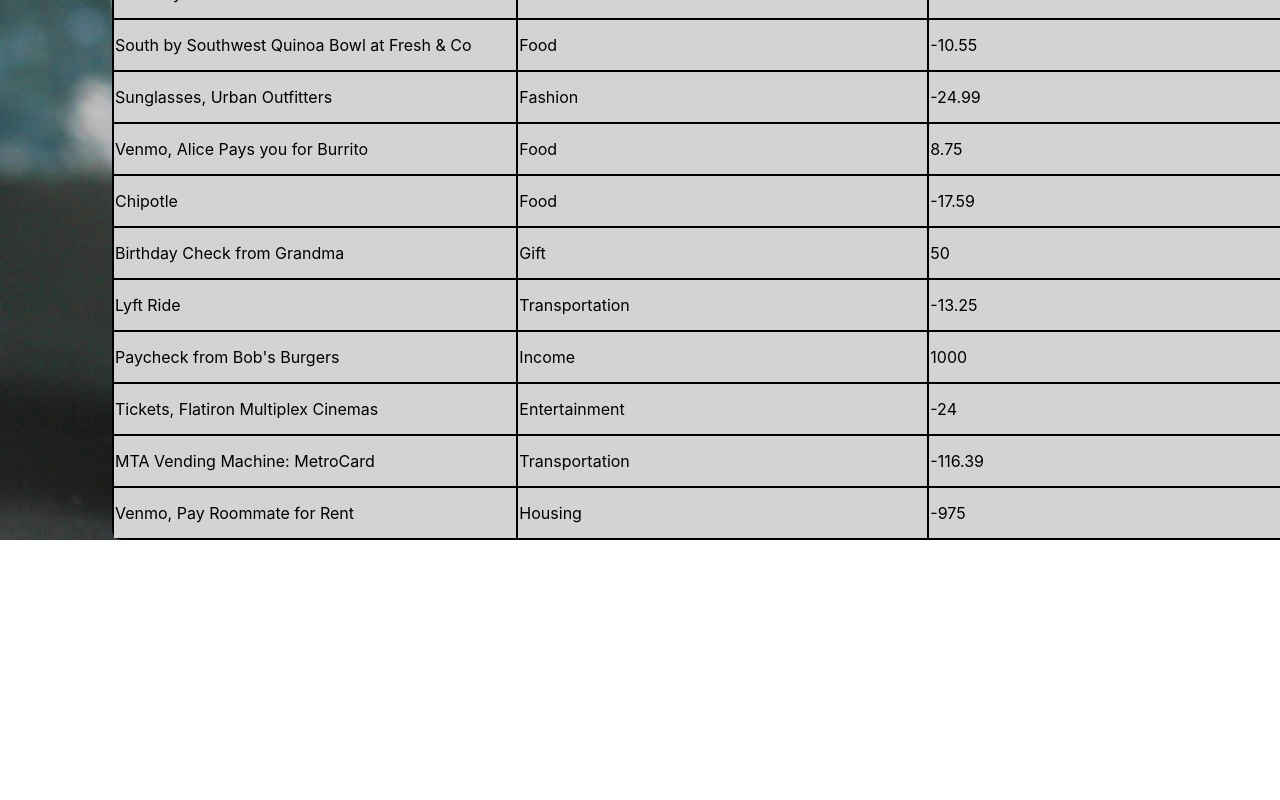
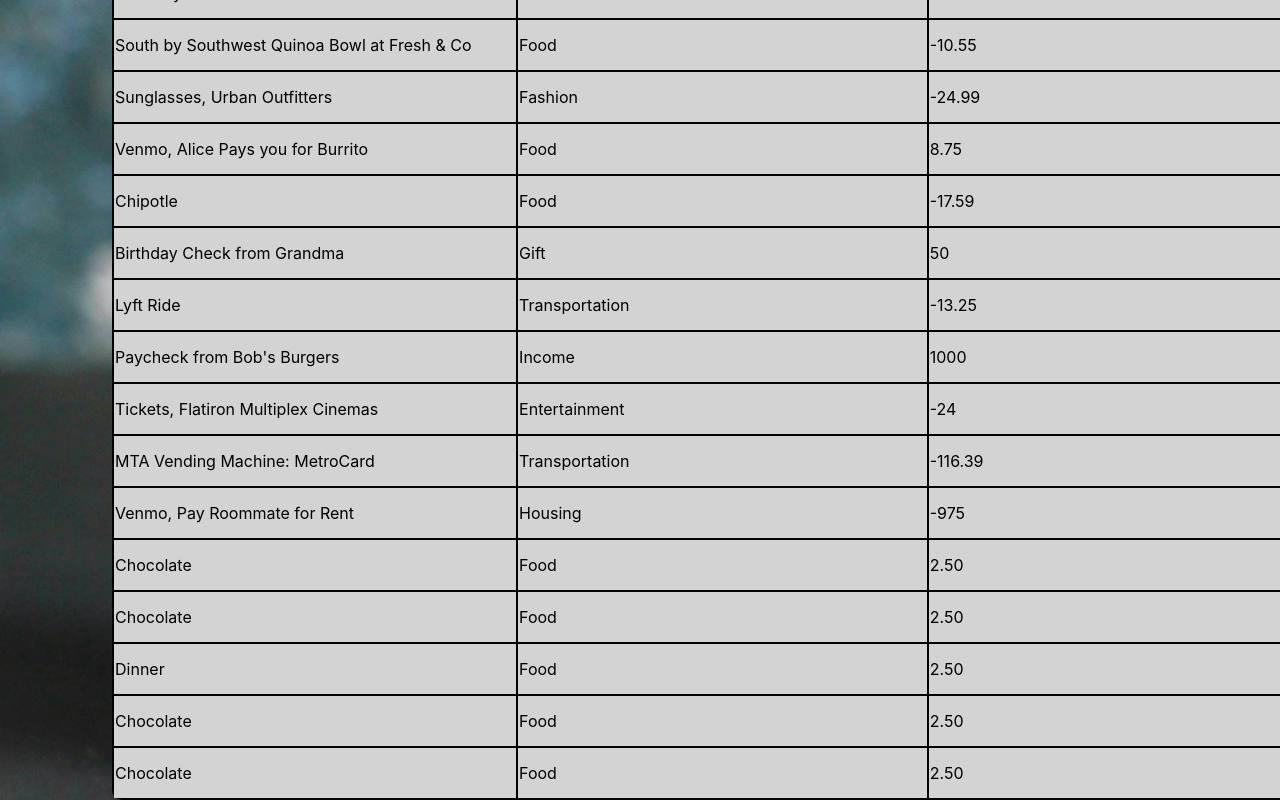
Before and after one commit to DevNorah/phase-2-code-challenge-1, a React (Create React App) app: page / in a window 1280 px wide. Shown: the part 779-1579 px from the top of the page. Before the commit the page ends 1319 px from the top, so only its background shows below. Built offline with nearby package versions, Linux system fonts and the light colour scheme; data requests are answered from the project's data file.

Commit message:
Implemented the post method

```diff
--- a/src/Components/Form.jsx
+++ b/src/Components/Form.jsx
@@ -12,7 +12,6 @@
     const name = event.target.name
     const value = event.target.value
 
-    //updating state
     setFormData({
         ...formData, [name]: value
     })
@@ -20,8 +19,28 @@
 
   const handleSubmit = (e) => {
     e.preventDefault()
-    setTransactions([...transactions, formData])
+
+    fetch("http://localhost:3001/transactions", {
+      method : "POST",
+      headers : {
+          "Content-Type": "application/json",
+          "Accept": "application/json"
+      },
+      body : JSON.stringify(formData)
+  })
+  .then(res => res.json())
+  .then(transaction => setTransactions([transaction, ...transactions]))
+
+
+     setFormData({
+        description: '',
+        category: '',
+        amount: '',
+        date: ''
+     })
   }
+
+
 
 
 
--- a/src/db.json
+++ b/src/db.json
@@ -1,88 +1,123 @@
 {
   "transactions": [
     {
-        "id": 1,
+      "id": "1",
       "date": "2019-12-01",
       "description": "Paycheck from Bob's Burgers",
       "category": "Income",
       "amount": 1000
     },
     {
-        "id": 2,
+      "id": "2",
       "date": "2019-12-01",
       "description": "South by Southwest Quinoa Bowl at Fresh & Co",
       "category": "Food",
       "amount": -10.55
     },
     {
-        "id": 3,
+      "id": "3",
       "date": "2019-12-02",
       "description": "South by Southwest Quinoa Bowl at Fresh & Co",
       "category": "Food",
       "amount": -10.55
     },
     {
-        "id": 4,
+      "id": "4",
       "date": "2019-12-04",
       "description": "Sunglasses, Urban Outfitters",
       "category": "Fashion",
       "amount": -24.99
     },
     {
-        "id": 5,
+      "id": "5",
       "date": "2019-12-06",
       "description": "Venmo, Alice Pays you for Burrito",
       "category": "Food",
       "amount": 8.75
     },
     {
-        "id": 6,
+      "id": "6",
       "date": "2019-12-06",
       "description": "Chipotle",
       "category": "Food",
       "amount": -17.59
     },
     {
-        "id": 7,
+      "id": "7",
       "date": "2019-12-07",
       "description": "Birthday Check from Grandma",
       "category": "Gift",
       "amount": 50
     },
     {
-        "id": 8,
+      "id": "8",
       "date": "2019-12-09",
       "description": "Lyft Ride",
       "category": "Transportation",
       "amount": -13.25
     },
     {
-        "id": 9,
+      "id": "9",
       "date": "2019-12-11",
       "description": "Paycheck from Bob's Burgers",
       "category": "Income",
       "amount": 1000
     },
     {
-        "id": 10,
+      "id": "10",
       "date": "2019-12-16",
       "description": "Tickets, Flatiron Multiplex Cinemas",
       "category": "Entertainment",
       "amount": -24
     },
     {
-        "id": 11,
+      "id": "11",
       "date": "2019-12-16",
       "description": "MTA Vending Machine: MetroCard",
       "category": "Transportation",
       "amount": -116.39
     },
     {
-        "id": 12,
+      "id": "12",
       "date": "2019-12-17",
       "description": "Venmo, Pay Roommate for Rent",
       "category": "Housing",
       "amount": -975
+    },
+    {
+      "id": "bb08",
+      "description": "Chocolate",
+      "category": "Food",
+      "amount": "2.50",
+      "date": "2024-08-04"
+    },
+    {
+      "id": "a85d",
+      "description": "Chocolate",
+      "category": "Food",
+      "amount": "2.50",
+      "date": "2024-08-04"
+    },
+    {
+      "id": "ddd0",
+      "description": "Dinner",
+      "category": "Food",
+      "amount": "2.50",
+      "date": "2024-08-03"
+    },
+    {
+      "id": "a4d7",
+      "description": "Chocolate",
+      "category": "Food",
+      "amount": "2.50",
+      "date": "2024-08-02"
+    },
+    {
+      "id": "94a5",
+      "description": "Chocolate",
+      "category": "Food",
+      "amount": "2.50",
+      "date": "2024-08-03"
     }
   ]
 }
```
Lines whose indentation alone changed are shown as unchanged.
